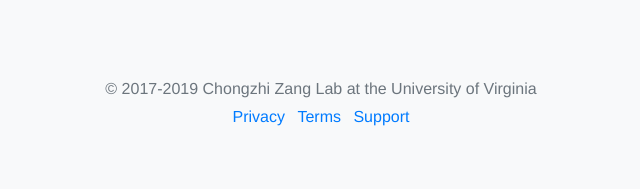
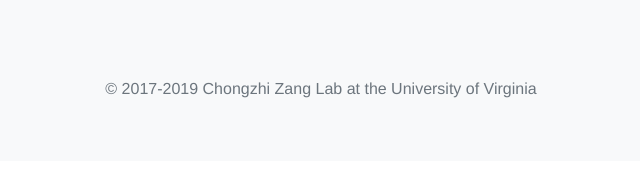
Before and after one commit to zang-lab/BARTweb_frontend, a Flask app: page /help in a window 1280 px wide. Shown: the part 2616-2805 px from the top of the page, without its empty margins (319-959 px from the left). After the commit the page ends 2714 px from the top, so only its background shows below. Run offline with Flask 2, Linux system fonts and the light colour scheme; some libraries are stand-ins or nearby versions.

Commit message:
remove legal terms

```diff
--- a/templates/footer.html
+++ b/templates/footer.html
@@ -1,10 +1,10 @@
 {% block footer %}
     <footer class="my-5 pt-5 text-muted text-center text-small">
         <p class="mb-1">&copy; 2017-2019 Chongzhi Zang Lab at the University of Virginia</p>
-        <ul class="list-inline">
+        <!--<ul class="list-inline">
           <li class="list-inline-item"><a href="#">Privacy</a></li>
           <li class="list-inline-item"><a href="#">Terms</a></li>
           <li class="list-inline-item"><a href="#">Support</a></li>
-        </ul>
+        </ul>-->
     </footer>
 {% endblock %}
```
